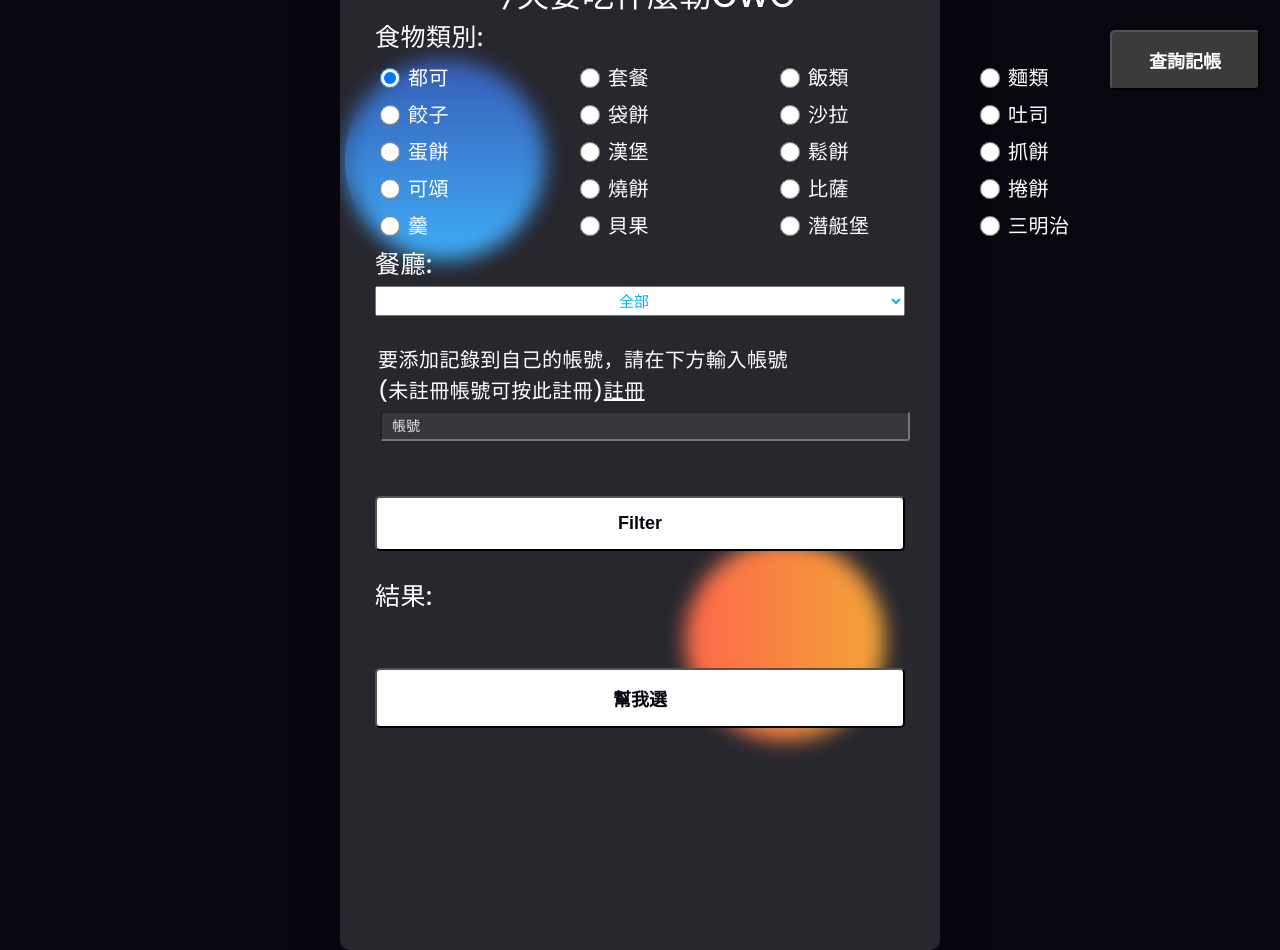
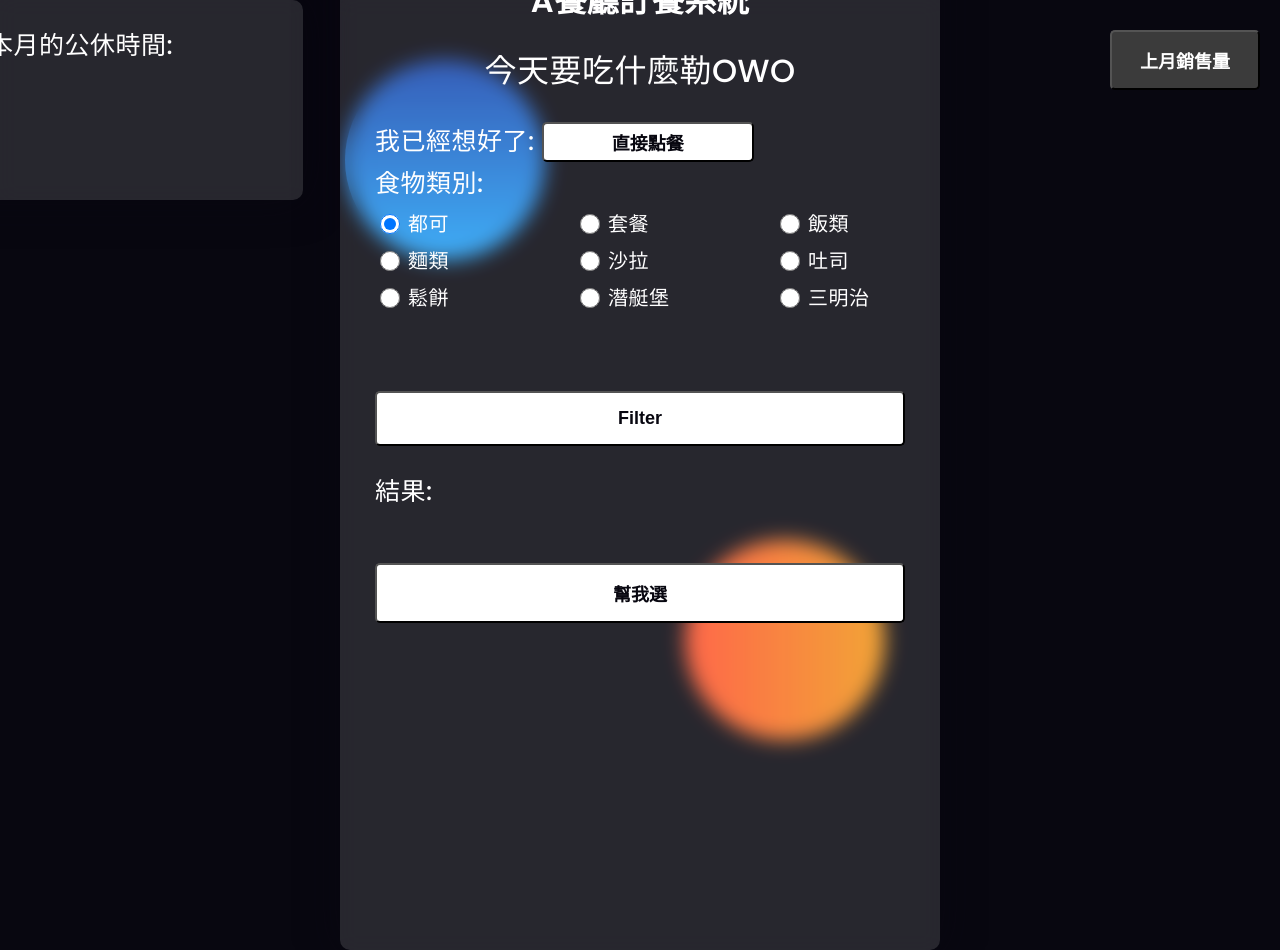
Before and after one commit to tszngaiyip/1122_Web_Final, a Flask app: page / in a window 1280 px wide. Run offline with Flask 3, Linux system fonts and the light colour scheme.

Commit message:
Update index.html

```diff
--- a/templates/index.html
+++ b/templates/index.html
@@ -1,7 +1,8 @@
 <!DOCTYPE html>
 <html>
+
 <head>
-	<meta charset = "utf-8">
+	<meta charset="utf-8">
 	<title>select</title>
 	<link rel="preconnect" href="https://fonts.gstatic.com">
 	<link rel="stylesheet" href="https://cdnjs.cloudflare.com/ajax/libs/font-awesome/5.15.4/css/all.min.css">
@@ -11,8 +12,9 @@
 	<script src="https://code.jquery.com/jquery-3.6.0.min.js"></script>
 	<script src="{{ url_for('static', filename='js/index.js') }}"></script>
 </head>
+
 <body>
-	<button onclick="location.href='ledger.php'" style="
+	<button onclick="location.href='sales'" style="
 						top: -20px;
 						right: 20px;
 						position: absolute;
@@ -24,14 +26,33 @@
 						font-size: 18px;
 						font-weight: 600;
 						border-radius: 5px;
-						cursor: pointer;">查詢記帳</button>
+						cursor: pointer;">上月銷售量</button>
 	<div class="background">
 		<div class="shape"></div>
 		<div class="shape"></div>
 	</div>
 	<form id="filter-form">
+		<div class="left_di">
+			<h4>本月的公休時間:</h4>
+		</div>
 		<div class="di">
+			<h1 style="text-align: center">A餐廳訂餐系統</h1>
+			&nbsp;&nbsp;
 			<h3>今天要吃什麼勒OWO</h3>
+			&nbsp;
+			<h4>我已經想好了:
+				<button onclick="location.href='/order'" style="
+				margin-top: 5px;
+				width: 40%;
+				height: 40px;
+				background-color: #ffffff;
+				color: #080710;
+				padding: 0 0;
+				font-size: 18px;
+				font-weight: 600;
+				border-radius: 5px;
+				cursor: pointer;">直接點餐</button>
+			</h4>
 			<h4>食物類別:</h4>
 			<table>
 				<tr>
@@ -43,16 +64,11 @@
 					</td>
 					<td><input type="radio" id="ft_17" name="food_type[]" value="飯">
 						<label for="ft_17">飯類</label>
+
+				</tr>
+				<tr>
 					<td><input type="radio" id="ft_20" name="food_type[]" value="麵">
 						<label for="ft_20">麵類</label>
-		</td>
-	</tr>
-	<tr>
-		<td><input type="radio" id="ft_18" name="food_type[]" value="餃子">
-			<label for="ft_18">餃子</label>
-		</td>
-		<td><input type="radio" id="ft_15" name="food_type[]" value="袋餅">
-			<label for="ft_15">袋餅</label>
 					</td>
 					<td><input type="radio" id="ft_8" name="food_type[]" value="沙拉">
 						<label for="ft_8">沙拉</label>
@@ -60,41 +76,11 @@
 					<td><input type="radio" id="ft_4" name="food_type[]" value="吐司">
 						<label for="ft_4">吐司</label>
 					</td>
-	</tr>
-	<tr>
-		<td><input type="radio" id="ft_14" name="food_type[]" value="蛋餅">
-			<label for="ft_14">蛋餅</label>
-		</td>
-		<td><input type="radio" id="ft_9" name="food_type[]" value="漢堡">
-			<label for="ft_9">漢堡</label>
-		</td>
-		<td><input type="radio" id="ft_19" name="food_type[]" value="鬆餅">
-			<label for="ft_19">鬆餅</label>
-		</td>
-		<td><input type="radio" id="ft_5" name="food_type[]" value="抓餅">
-			<label for="ft_5">抓餅</label>
 					</td>
 				</tr>
 				<tr>
-		<td><input type="radio" id="ft_3" name="food_type[]" value="可頌">
-			<label for="ft_3">可頌</label>
-		</td>
-		<td><input type="radio" id="ft_11" name="food_type[]" value="燒餅">
-			<label for="ft_11">燒餅</label>
-		</td>
-		<td><input type="radio" id="ft_7" name="food_type[]" value="比薩">
-			<label for="ft_7">比薩</label>
-		</td>
-		<td><input type="radio" id="ft_6" name="food_type[]" value="捲餅">
-			<label for="ft_6">捲餅</label>
-		</td>
-	</tr>
-	<tr>
-		<td><input type="radio" id="ft_13" name="food_type[]" value="羹">
-			<label for="ft_13">羹</label>
-		</td>
-		<td><input type="radio" id="ft_16" name="food_type[]" value="貝果">
-			<label for="ft_16">貝果</label>
+					<td><input type="radio" id="ft_19" name="food_type[]" value="鬆餅">
+						<label for="ft_19">鬆餅</label>
 					</td>
 					<td><input type="radio" id="ft_10" name="food_type[]" value="潛艇堡">
 						<label for="ft_10">潛艇堡</label>
@@ -104,35 +90,7 @@
 					</td>
 				</tr>
 			</table>
-		<p><h4>餐廳:</h4>
-            <select id="select" name="restaurant[]">
-				<option value="">全部</option>
-				<optgroup label="教學區">
-					<option value="卡利西里">卡利西里 </option>
-					<option value="小木屋">小木屋 </option>
-				</optgroup>
-				<optgroup label="宿舍區">
-					<option value="料理廚房">馺哈料理廚房</option>
-					<option value="二師兄">二師兄 </option>
-					<option value="仙桃總鋪">仙桃總鋪 </option>
-					<option value="呷飽">呷飽 </option>
-					<option value="喜樂早餐">喜樂早餐 </option>
-					<option value="太發龍">太發龍 </option>
-					<option value="山口食務所">山口食務所 </option>
-					<option value="玉食屋">玉食屋 </option>
-					<option value="美而美">美而美 </option>
-					<option value="興仁食堂">興仁食堂 </option>
-					<option value="陽光早餐屋">陽光早餐屋 </option>
-					<option value="雲之羹">雲之羹 </option>
-				</optgroup>
-			</select>
-		</p>
 			<p>&emsp;</p>
-		<p>
-			<label for="username" style="text-align: left;">要添加記錄到自己的帳號，請在下方輸入帳號
-			<br>(未註冊帳號可按此註冊)<a href="login.html" style="color:white;">註冊</a></label>
-			<input type="text" placeholder="帳號" id="name" name="name" style="width: 100%; height: 30px;">
-		</p>
 			<p>
 			<div>
 				<button id="submit-button"> Filter </button>
@@ -148,7 +106,6 @@
 	<div>
 		<button id="randomly_pick" type="button"> 幫我選 </button>
 	</div>
-		 <div id="state"></div>
-    </div>
 </body>
+
 </html>
```
Lines whose indentation alone changed are shown as unchanged.
